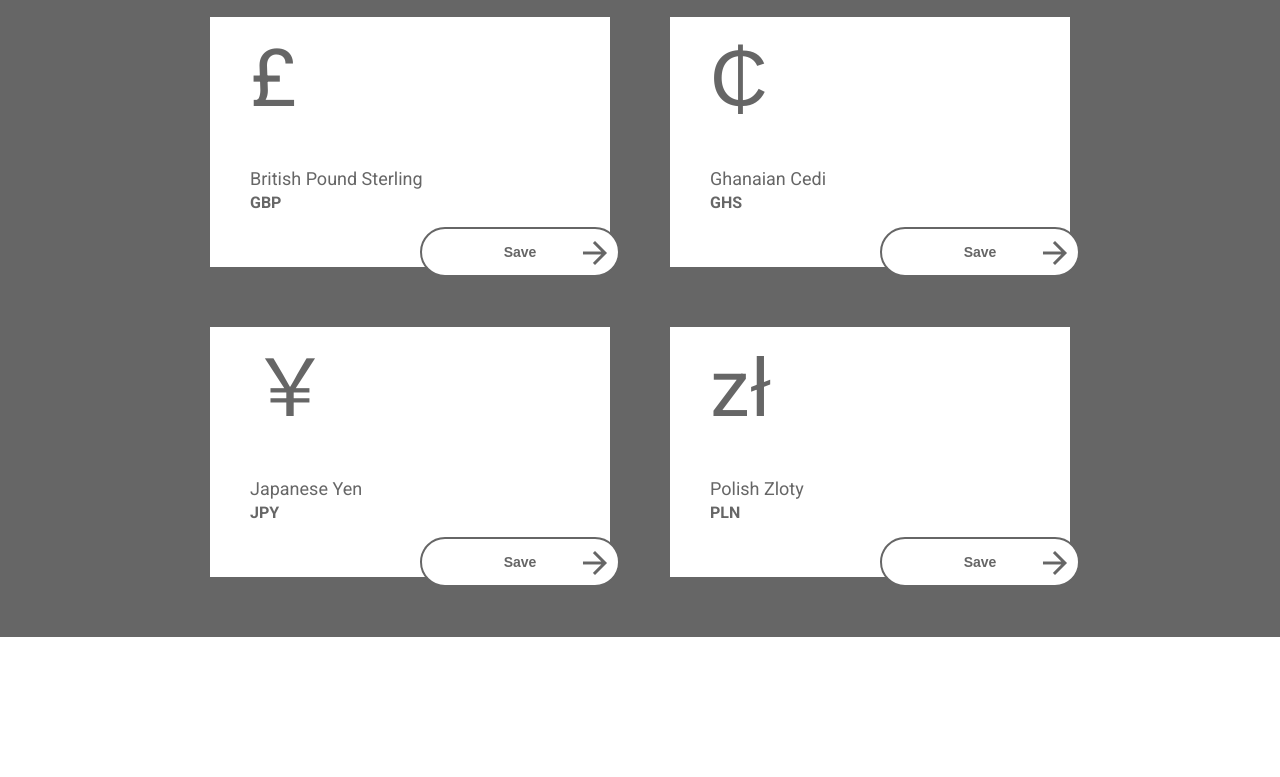
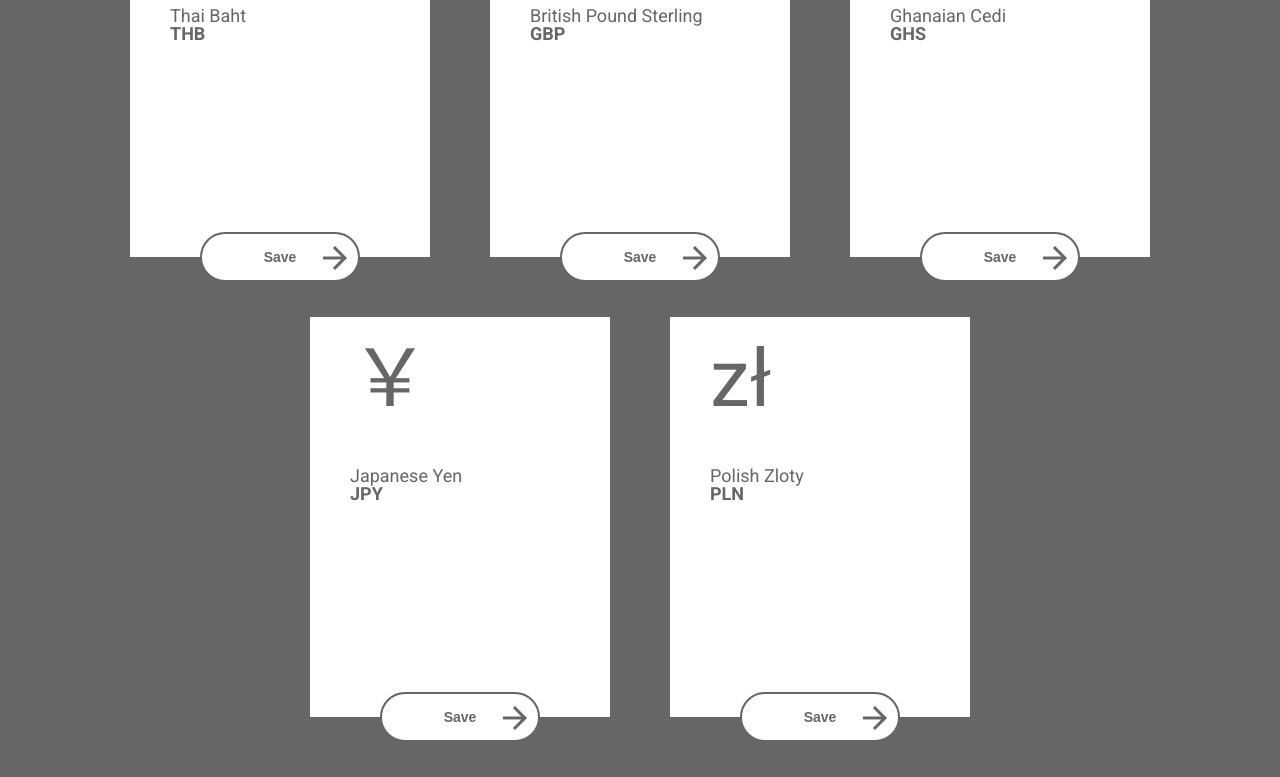
Before and after one commit to BovizLaci/qualifying-exam-sitebuid, a plain HTML site: page index.html in a window 1280 px wide. Shown: the part 723-1500 px from the top of the page. Before the commit the page ends 1360 px from the top, so only its background shows below. Drawn offline with Linux system fonts and the light colour scheme.

Commit message:
almost ready

```diff
--- a/style.scss
+++ b/style.scss
@@ -99,9 +99,8 @@ body {
 			display: flex;
 			flex-direction: column;
 			position: relative;
-			flex-basis: 400px;
-			min-width: 370px;
-			height: 250px;
+			flex-basis: 300px;
+			height: 400px;
 			padding: 40px;
 			background-color: var(--primary-color);
 			color: var(--secondary-color);
@@ -116,24 +115,24 @@ body {
 
 			div.type {
 				margin-top: 10px;
+				font-size: 18px;
 
-				p {
-					line-height: 24px;
+				p.text {
+					font-weight: 700;
 				}
 
 				p.title {
 					font-weight: 400;
-					font-size: 18px;
 				}
 			}
 
 
 			button {
 				position: absolute;
-				width: 200px;
+				width: 160px;
 				height: 50px;
-				right: -10px;
-				bottom: -10px;
+				left: 70px;
+				bottom: -25px;
 				background-color: var(--primary-color);
 				color: var(--secondary-color);
 				border: 2px solid var(--secondary-color);
```
Also changed, not shown: style.css, 1 other file.
